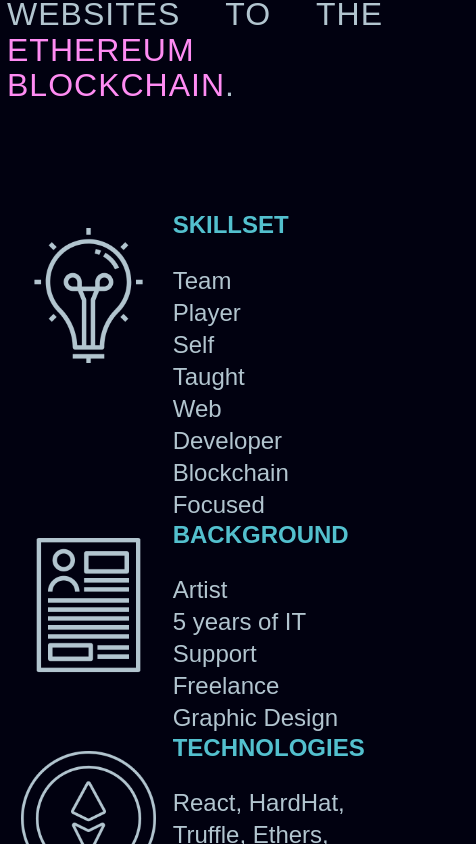
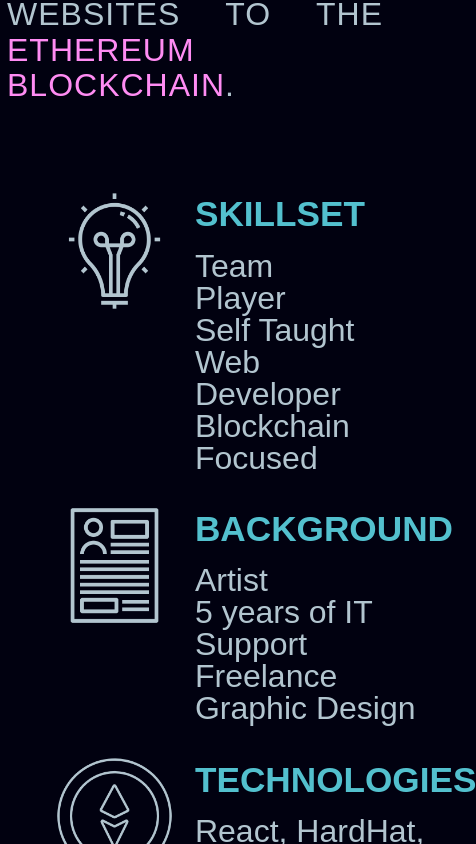
Before and after one commit to dhaedream/spring-22-portfolio, a React (Create React App) app: page / in a window 390 px wide. Shown: the part 1360-2204 px from the top of the page, 476 px wide, since content can reach past the window. Built offline with nearby package versions, Linux system fonts and the light colour scheme.

Commit message:
features responsive

```diff
--- a/src/components/features/feature.css
+++ b/src/components/features/feature.css
@@ -32,19 +32,36 @@
 /* medium screen */
 @media screen and (max-width: 992px) {
   .features {
-    padding: 10vh 0;
-    /* padding: 8vh 0 4vh 0; */
-
-    margin-bottom: 2vh;
+    padding: 5vh 0;
     display: flex;
     flex-direction: column;
-    /* justify-content: space-between; */
+    /* justify-content: flex-start; */
+    align-items: center;
   }
   .features_single-column {
     display: flex;
     flex-direction: row;
-    width: 22vw;
+    width: 80vw;
     padding-left: 1vw;
+    margin: 1.2vh 0;
+
+    /* border: 1px solid #f00; */
+  }
+  .features_icon-img {
+    height: 17vh;
+    width: 17vh;
+    margin-bottom: 3vh;
+  }
+  .features_content-wrapper {
+    padding-left: 2.2vw;
+  }
+  .features_header {
+    font-size: 2.2rem;
+    padding: 1.8vh 0;
+  }
+  .features_body-para {
+    font-size: 2rem;
+    line-height: 2rem;
   }
 }
 
```
